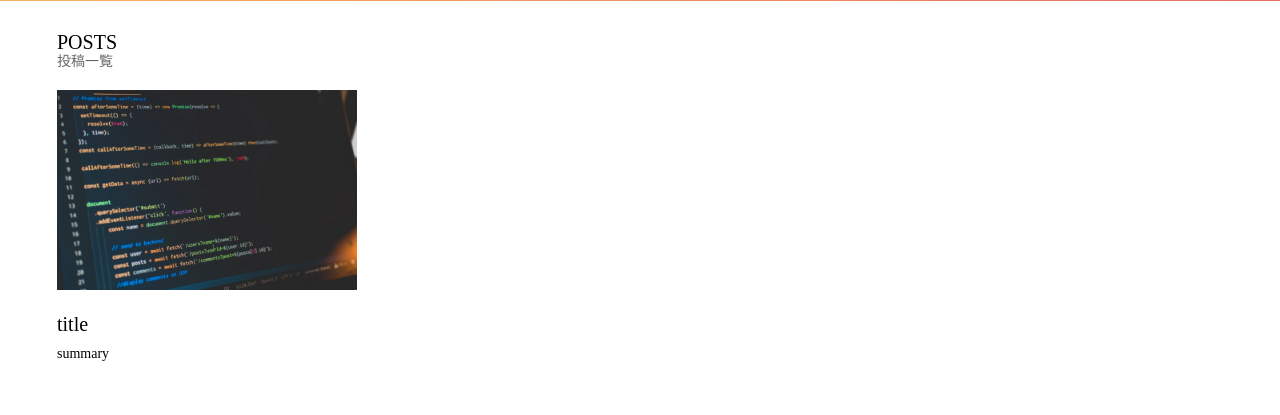
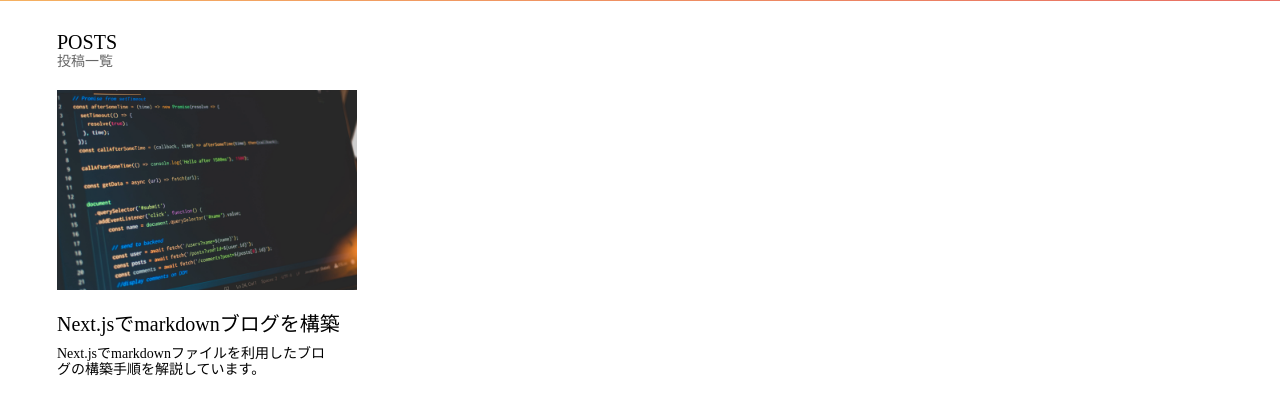
Before and after one commit to Misha434/bmm-220924, a Next.js app: page / in a window 1280 px wide. Shown: the part 259-674 px from the top of the page. Built offline with nearby package versions, Linux system fonts and the light colour scheme.

Commit message:
add ssg stuffs

```diff
--- a/src/pages/index.tsx
+++ b/src/pages/index.tsx
@@ -1,9 +1,26 @@
+import fs from "fs";
 import { css } from "@emotion/react";
+import matter from "gray-matter";
 import type { NextPage } from "next";
 import Head from "next/head";
 import Link from "next/link";
 import { baseStyles } from "./_app";
 import defalutImage from "assets/bmm-article-default.webp";
+
+export interface IFrontMatter {
+  title: string;
+  date: string;
+  description: string;
+}
+
+export interface IPost {
+  frontMatter: IFrontMatter;
+  slug: string;
+}
+
+interface Props {
+  posts: IPost[];
+}
 
 const styles = {
   heroHeader: {
@@ -82,7 +99,24 @@ const styles = {
   },
 };
 
-const Home: NextPage = () => {
+export const getStaticProps = () => {
+  const files = fs.readdirSync("src/posts");
+  const posts = files.map((fileName) => {
+    const slug = fileName.replace(/\.md$/, "");
+    const fileContent = fs.readFileSync(`src/posts/${fileName}`, "utf-8");
+    const { data } = matter(fileContent);
+
+    return {
+      frontMatter: data,
+      slug,
+    };
+  });
+  return {
+    props: { posts },
+  };
+};
+
+const Home: NextPage<Props> = ({ posts }: Props) => {
   return (
     <div>
       <Head>
@@ -105,10 +139,17 @@ const Home: NextPage = () => {
             <h2 css={styles.posts.heading}>
               POSTS <span>投稿一覧</span>
             </h2>
-
             <div css={styles.articles.container}>
-              <article css={styles.article.container}>
-                <Link href="#">
+              {posts.map((post) => (
+                <article css={styles.article.container} key={post.slug}>
+                  <Link
+                    href={{
+                      pathname: "/posts/[id]",
+                      query: {
+                        id: post.slug,
+                      },
+                    }}
+                  >
                     <>
                       <figure>
                         {/* eslint-disable-next-line @next/next/no-img-element */}
@@ -119,11 +160,12 @@ const Home: NextPage = () => {
                           height={200}
                         />
                       </figure>
-                    <h3>title</h3>
-                    <p>summary</p>
+                      <h3>{post.frontMatter?.title}</h3>
+                      <p>{post.frontMatter?.description}</p>
                     </>
                   </Link>
                 </article>
+              ))}
             </div>
           </div>
         </section>
--- /dev/null
+++ b/src/posts/hello.md
@@ -0,0 +1,13 @@
+---
+title: 'Next.jsでmarkdownブログを構築'
+date: '2022-07-13'
+description: 'Next.jsでmarkdownファイルを利用したブログの構築手順を解説しています。'
+---
+
+Next.js を使って Markdown のブログサイトの構築を一から行なっていきます。
+
+## Next.js の準備
+
+### プロジェクトの作成
+
+npx create-next-app コマンドを利用して Next.js プロジェクトの作成を行います。
```
Also changed, not shown: package.json (+9 -1 lines), src/pages/posts/[slug].tsx (added, +49 -0 lines), 1 other file (tests, documents, lock files or other folders). Lines whose indentation alone changed are shown as unchanged.
